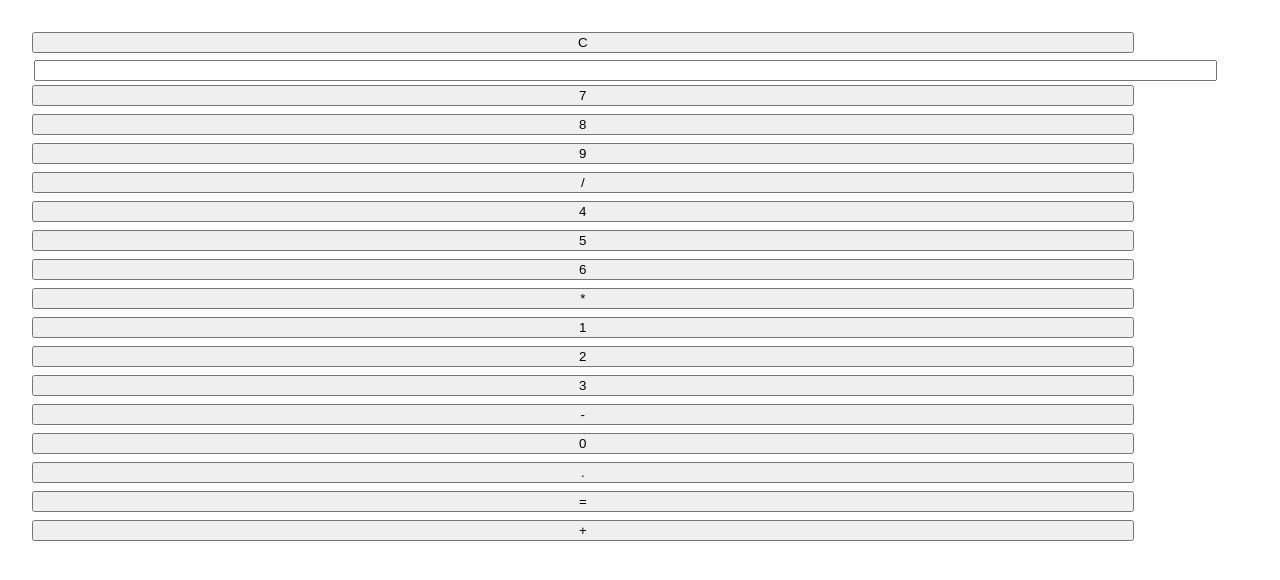
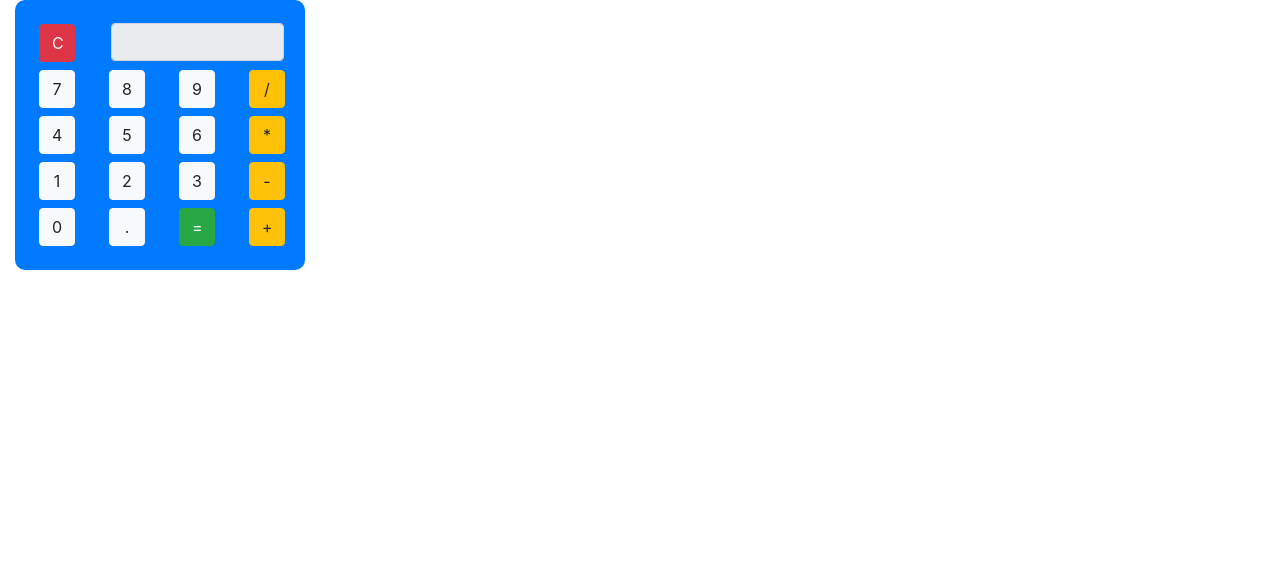
Before and after one commit to Angular-Study-Projects/calculator, an Angular app: page / in a window 1280 px wide. Shown: the top 580 px of the page. Built offline with nearby package versions, Linux system fonts and the light colour scheme.

Commit message:
adjust html code botstrap3 -> bootstrap4

```diff
--- a/angular.json
+++ b/angular.json
@@ -24,7 +24,8 @@
               "src/assets"
             ],
             "styles": [
-              "src/styles.css"
+              "src/styles.css",
+              "node_modules/bootstrap/dist/css/bootstrap.min.css"
             ],
             "scripts": []
           },
--- a/src/app/calculadora/components/calculadora.component.css
+++ b/src/app/calculadora/components/calculadora.component.css
@@ -13,3 +13,6 @@
 .col-xs-3, .col-xs-9 {
 	padding: 0px;
 }
+.img-rounded {
+    border-radius: 10px;
+}
--- a/src/app/calculadora/components/calculadora.component.html
+++ b/src/app/calculadora/components/calculadora.component.html
@@ -1,17 +1,16 @@
 <div class="container-fluid">
     <form>
       <div class="row">
-        <div class="col-xs-8 col-sm-6 col-md-4">
-          <div
-            class="text-center bg-primary img-rounded kz-pad-20">
+        <div class="col-lg-3 col-sm-6 col-md-4">
+          <div class="text-center bg-primary img-rounded kz-pad-20">
             <div class="row">
-              <div class="col-xs-3">
+              <div class="col-lg-3">
                 <button
                   type="button"
                   class="btn btn-danger kz-btn">C
                 </button>
               </div>
-              <div class="col-xs-9">
+              <div class="col-lg-9">
                 <input
                   type="text"
                   class="form-control text-right kz-input-text"
@@ -21,28 +20,28 @@
               </div>
             </div>
             <div class="row">
-              <div class="col-xs-3">
+              <div class="col-lg-3">
                 <button
                   type="button"
-                  class="btn btn-default kz-btn"
+                  class="btn btn-light kz-btn"
                   id="btn7">7
                 </button>
               </div>
-              <div class="col-xs-3">
+              <div class="col-lg-3">
                 <button
                   type="button"
-                  class="btn btn-default kz-btn"
+                  class="btn btn-light kz-btn"
                   id="btn8">8
                 </button>
               </div>
-              <div class="col-xs-3">
+              <div class="col-lg-3">
                 <button
                   type="button"
-                  class="btn btn-default kz-btn"
+                  class="btn btn-light kz-btn"
                   id="btn9">9
                 </button>
               </div>
-              <div class="col-xs-3">
+              <div class="col-lg-3">
                 <button
                   type="button"
                   class="btn btn-warning kz-btn"
@@ -51,28 +50,28 @@
               </div>
             </div>
             <div class="row">
-              <div class="col-xs-3">
+              <div class="col-lg-3">
                 <button
                   type="button"
-                  class="btn btn-default kz-btn"
+                  class="btn btn-light kz-btn"
                   id="btn4">4
                 </button>
               </div>
-              <div class="col-xs-3">
+              <div class="col-lg-3">
                 <button
                   type="button"
-                  class="btn btn-default kz-btn"
+                  class="btn btn-light kz-btn"
                   id="btn5">5
                 </button>
               </div>
-              <div class="col-xs-3">
+              <div class="col-lg-3">
                 <button
                   type="button"
-                  class="btn btn-default kz-btn"
+                  class="btn btn-light kz-btn"
                   id="btn6">6
                 </button>
               </div>
-              <div class="col-xs-3">
+              <div class="col-lg-3">
                 <button
                   type="button"
                   class="btn btn-warning kz-btn"
@@ -81,28 +80,28 @@
               </div>
             </div>
             <div class="row">
-              <div class="col-xs-3">
+              <div class="col-lg-3">
                 <button
                   type="button"
-                  class="btn btn-default kz-btn"
+                  class="btn btn-light kz-btn"
                   id="btn1">1
                 </button>
               </div>
-              <div class="col-xs-3">
+              <div class="col-lg-3">
                 <button
                   type="button"
-                  class="btn btn-default kz-btn"
+                  class="btn btn-light kz-btn"
                   id="btn2">2
                 </button>
               </div>
-              <div class="col-xs-3">
+              <div class="col-lg-3">
                 <button
                   type="button"
-                  class="btn btn-default kz-btn"
+                  class="btn btn-light kz-btn"
                   id="btn3">3
                 </button>
               </div>
-              <div class="col-xs-3">
+              <div class="col-lg-3">
                 <button
                   type="button"
                   class="btn btn-warning kz-btn"
@@ -111,28 +110,28 @@
               </div>
             </div>
             <div class="row">
-              <div class="col-xs-3">
+              <div class="col-lg-3">
                 <button
                   type="button"
-                  class="btn btn-default kz-btn"
+                  class="btn btn-light kz-btn"
                   id="btn0">0
                 </button>
               </div>
-              <div class="col-xs-3">
+              <div class="col-lg-3">
                 <button
                   type="button"
-                  class="btn btn-default kz-btn"
+                  class="btn btn-light kz-btn"
                   id="btnDecimal">.
                 </button>
               </div>
-              <div class="col-xs-3">
+              <div class="col-lg-3">
                 <button
                   type="button"
                   class="btn btn-success kz-btn"
                   id="btnCalcular">=
                 </button>
               </div>
-              <div class="col-xs-3">
+              <div class="col-lg-3">
                 <button
                   type="button"
                   class="btn btn-warning kz-btn"
```
